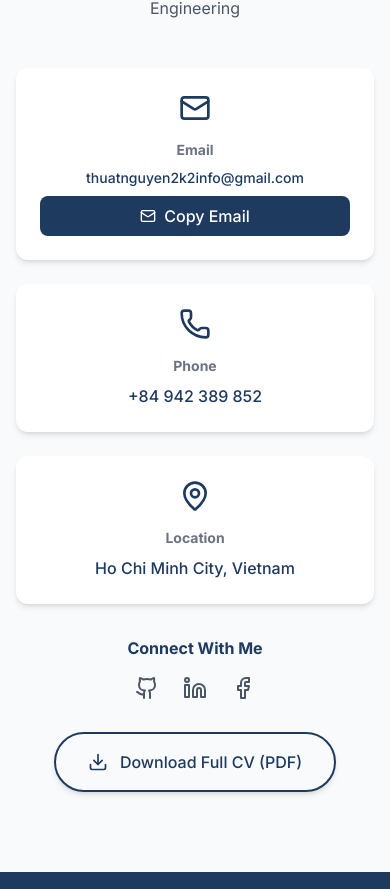
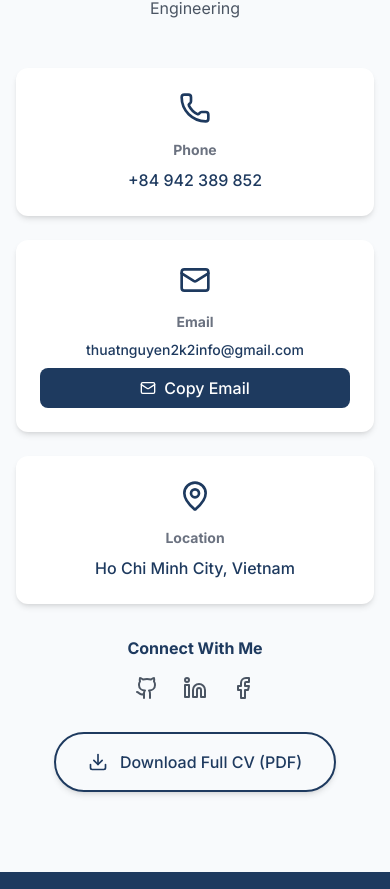
Before and after one commit to ThuatNguyenZ/profile, a React (Vite) app: page / in a window 390 px wide. Shown: the part 9512-10401 px from the top of the page. Built offline with nearby package versions, Linux system fonts and the light colour scheme; some icons are missing.

Commit message:
fix: swap Email and Phone positions in contact cards
- Phone now appears first (left), Email second (middle)

```diff
--- a/src/components/Contact.jsx
+++ b/src/components/Contact.jsx
@@ -20,17 +20,17 @@ export default function Contact() {
 
   const contactItems = [
     {
+      icon: Phone,
+      label: 'Phone',
+      value: profile.contact.phone,
+      href: `tel:${profile.contact.phone.replace(/\s/g, '')}`,
+    },
+    {
       icon: Mail,
       label: 'Email',
       value: profile.contact.email,
       onClick: copyEmail,
       isCopyButton: true,
-    },
-    {
-      icon: Phone,
-      label: 'Phone',
-      value: profile.contact.phone,
-      href: `tel:${profile.contact.phone.replace(/\s/g, '')}`,
     },
     {
       icon: MapPin,
```
